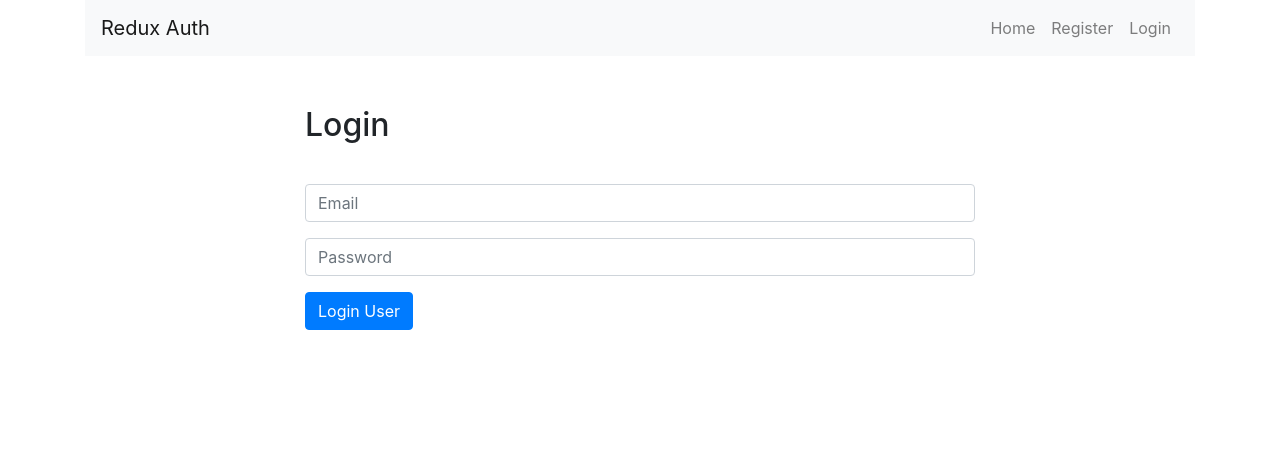
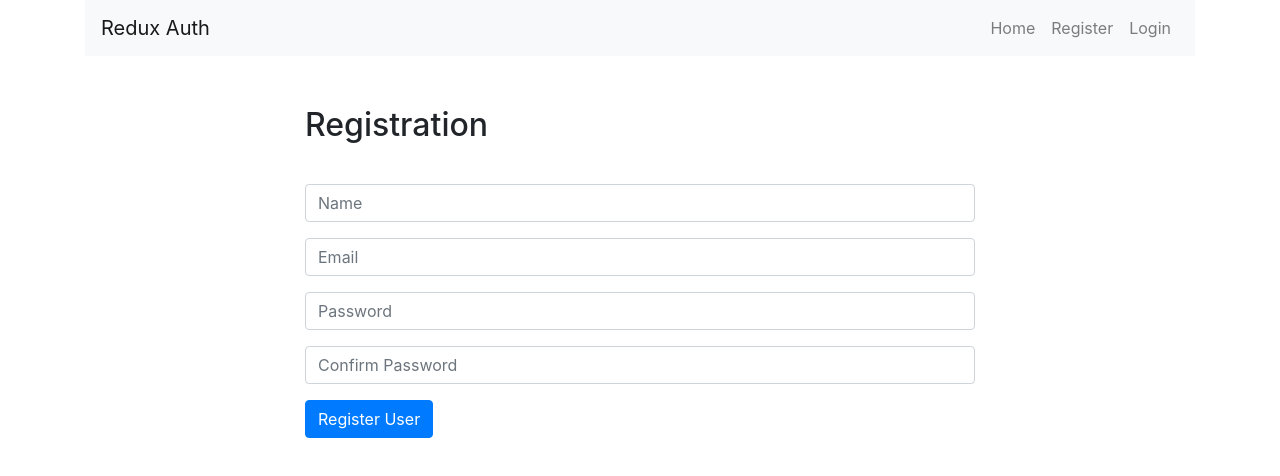
Before and after one commit to jwaltrip/React-EDI-Viewer, a React (Create React App) app: page /register in a window 1280 px wide. Shown: the top 476 px of the page. Built offline with nearby package versions, Linux system fonts and the light colour scheme.

Commit message:
have initial react router setup

```diff
--- a/src/App.js
+++ b/src/App.js
@@ -1,5 +1,6 @@
 import React, { Component } from 'react';
-import './App.css';
+import { BrowserRouter as Router, Route } from 'react-router-dom';
+
 // import bootstrap css
 import '../node_modules/bootstrap/dist/css/bootstrap.min.css';
 
@@ -12,28 +13,26 @@
 
 // import the redux store to be used in the Provider component
 import store from './store';
+
 import Navbar from "./components/Navbar";
 import Register from "./components/Register";
 import Login from "./components/Login";
+import Home from "./components/Home";
 
 class App extends Component {
   render() {
     return (
       <Provider store={store}>
-        <div className="container">
-          <Navbar />
-          {/*<Register />*/}
-          <Login />
-
-          {/*<div className="row" style={{ marginTop: 50 }}>*/}
-            {/*<div className="col-md-6">*/}
-              {/*<PostForm />*/}
-            {/*</div>*/}
-            {/*<div className="col-md-6">*/}
-              {/*<PostList />*/}
-            {/*</div>*/}
-          {/*</div>*/}
-        </div>
+        <Router>
+          <div className="container">
+            <Navbar />
+            <Route exact path="/" component={ Home } />
+            <div className="container">
+              <Route exact path="/register" component={ Register } />
+              <Route exact path="/login" component={ Login } />
+            </div>
+          </div>
+        </Router>
       </Provider>
     );
   }
--- a/src/components/Home.js
+++ b/src/components/Home.js
@@ -0,0 +1,13 @@
+import React, { Component } from 'react';
+
+class Home extends Component {
+  render() {
+    return (
+      <div>
+        Home Component
+      </div>
+    );
+  }
+}
+
+export default Home;
--- a/src/components/Navbar.js
+++ b/src/components/Navbar.js
@@ -1,20 +1,21 @@
 import React, { Component } from 'react';
+import { Link } from 'react-router-dom';
 
 class Navbar extends Component {
   render() {
     return (
       <nav className="navbar navbar-expand-lg navbar-light bg-light">
-        <a className="navbar-brand" href="#">Redux Auth</a>
+        <Link className="navbar-brand" to="/">Redux Auth</Link>
         <div className="collapse navbar-collapse" id="navbarSupportedContent">
           <ul className="navbar-nav ml-auto">
             <li className="nav-item">
-              <a className="nav-link" href="#">Home</a>
+              <Link className="nav-link" to="/">Home</Link>
             </li>
             <li className="nav-item">
-              <a className="nav-link" href="#">Register</a>
+              <Link className="nav-link" to="/register">Register</Link>
             </li>
             <li className="nav-item">
-              <a className="nav-link" href="#">Login</a>
+              <Link className="nav-link" to="/login">Login</Link>
             </li>
           </ul>
         </div>
```
